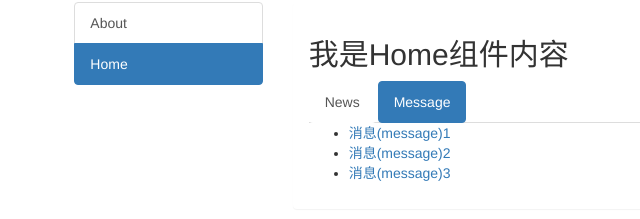
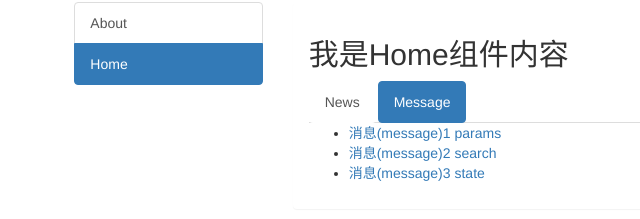
Before and after one commit to Mrshihe/react-demo, a React (Create React App) app: page /home/message in a window 1280 px wide. Shown: the part 111-330 px from the top of the page, without its empty margins (144-784 px from the left). Built offline with nearby package versions, Linux system fonts and the light colour scheme.

Commit message:
react-router-dom

```diff
--- a/src/RouterDemo/About.jsx
+++ b/src/RouterDemo/About.jsx
@@ -5,6 +5,7 @@ export default class About extends Component {
     return (
       <div>
         我是About组件内容
+        <hr />
       </div>
     )
   }
--- a/src/RouterDemo/HomeMessage.jsx
+++ b/src/RouterDemo/HomeMessage.jsx
@@ -3,24 +3,26 @@ import { Link, Route } from 'react-router-dom'
 import MessageDetail from './MessageDetail'
 
 export default class HomeMessage extends React.Component {
-  state = {
-    messageArr: [
-      {id:1, title:'消息(message)1'},
-      {id:2, title:'消息(message)2'},
-      {id:3, title:'消息(message)3'}
-    ]
-  }
   render(){
     return (
       <div>
         <ul>
-          {/* params参数传递, 参数直接显示在地址栏  */}
-          <li><Link to={`/home/message/detail/1/params传递参数/消息(message)1`}>消息(message)1</Link>&nbsp;&nbsp;</li>
-          <li><Link to="/home/message/detail">消息(message)2</Link>&nbsp;&nbsp;</li>
-          <li><Link to="/home/message/detail">消息(message)3</Link>&nbsp;&nbsp;</li>
+          {/*
+           路由存在push模式和replace模式
+           push模式：将路由压入栈内，总展示最后一个入栈的
+           replace模式：将栈顶路由替换为当前路由
+           */}
+          {/* 1. params参数传递, 参数直接显示在地址栏  */}
+          <li><Link to={`/home/message/detail/1/params传递参数/消息(message)1`}>消息(message)1 params</Link></li>
+          {/* 2. search参数传递，参数直接显示在地址栏 */}
+          <li><Link to={`/home/message/detail/?id=2&title=search传递参数&content=消息(message)2`}>消息(message)2 search</Link></li>
+          {/* 3. state参数传递，参数不显示在地址栏*/}
+          <li><Link replace to={{pathname:'/home/message/detail',state:{id:3,title:'state传递参数',content:'消息(message)3'}}}>消息(message)3 state</Link></li>
         </ul>
-        {/* 声明接受params参数 */}
-        <Route path="/home/message/detail/:id/:title/:content" component={ MessageDetail } />
+        {/* 1. 声明接收params参数 */}
+        {/* <Route path="/home/message/detail/:id/:title/:content" component={ MessageDetail } /> */}
+        {/* 2. search参数无需声明接收 3. state参数无需声明接收 */}
+        <Route path="/home/message/detail" component={ MessageDetail } />
       </div>
     )
   }
--- a/src/RouterDemo/HomeNews.jsx
+++ b/src/RouterDemo/HomeNews.jsx
@@ -2,10 +2,10 @@ import React from 'react'
 
 export default function HomeNews() {
   return (
-    <ul>
-      <li>news001</li>
-      <li>news002</li>
-      <li>news003</li>
-    </ul>
+    <div>
+      <ul>
+        <li>news001</li>
+      </ul>
+    </div>
   )
 }
```
Also changed, not shown: src/RouterDemo/MessageDetail.jsx (+11 -3 lines).
